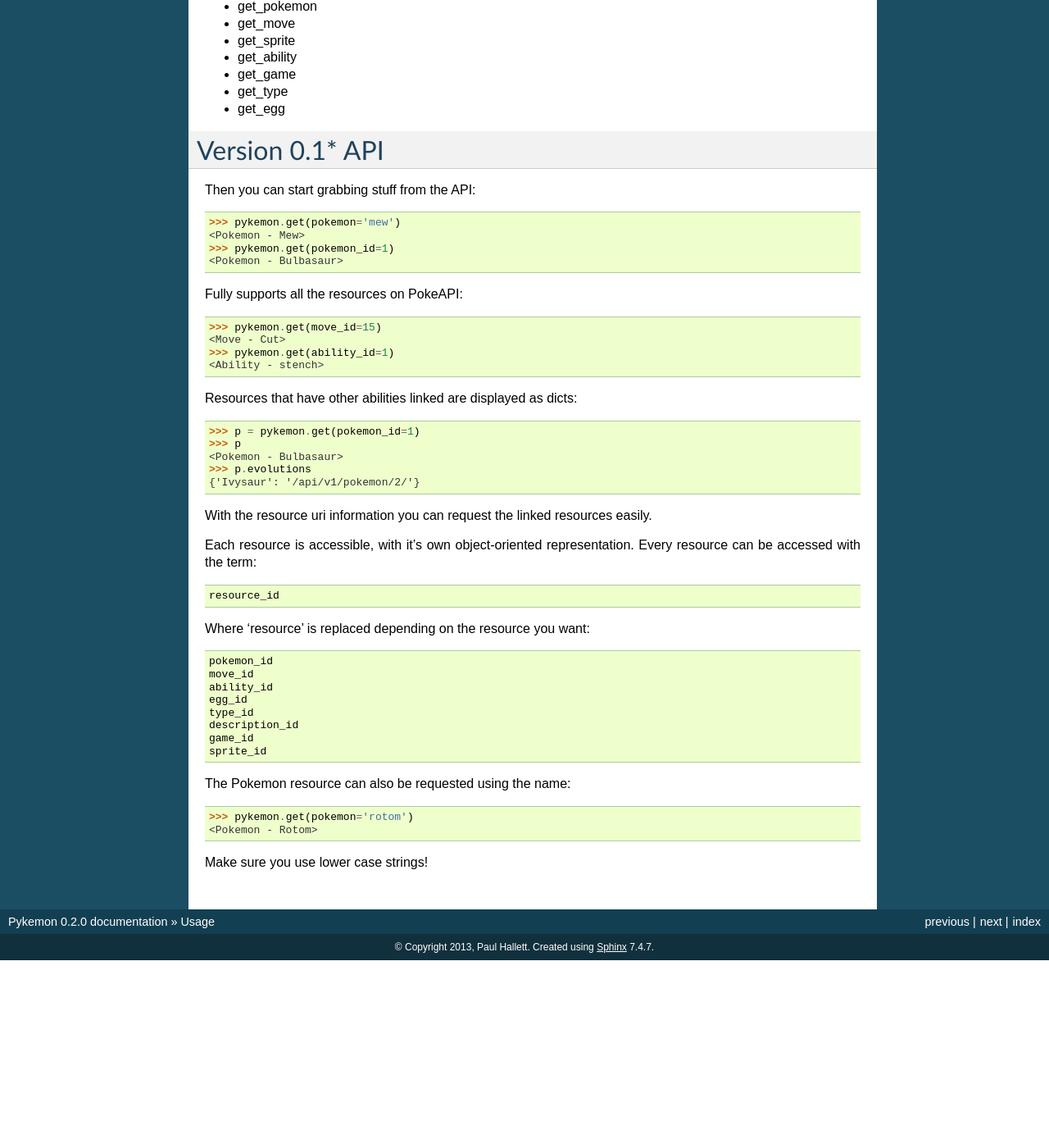
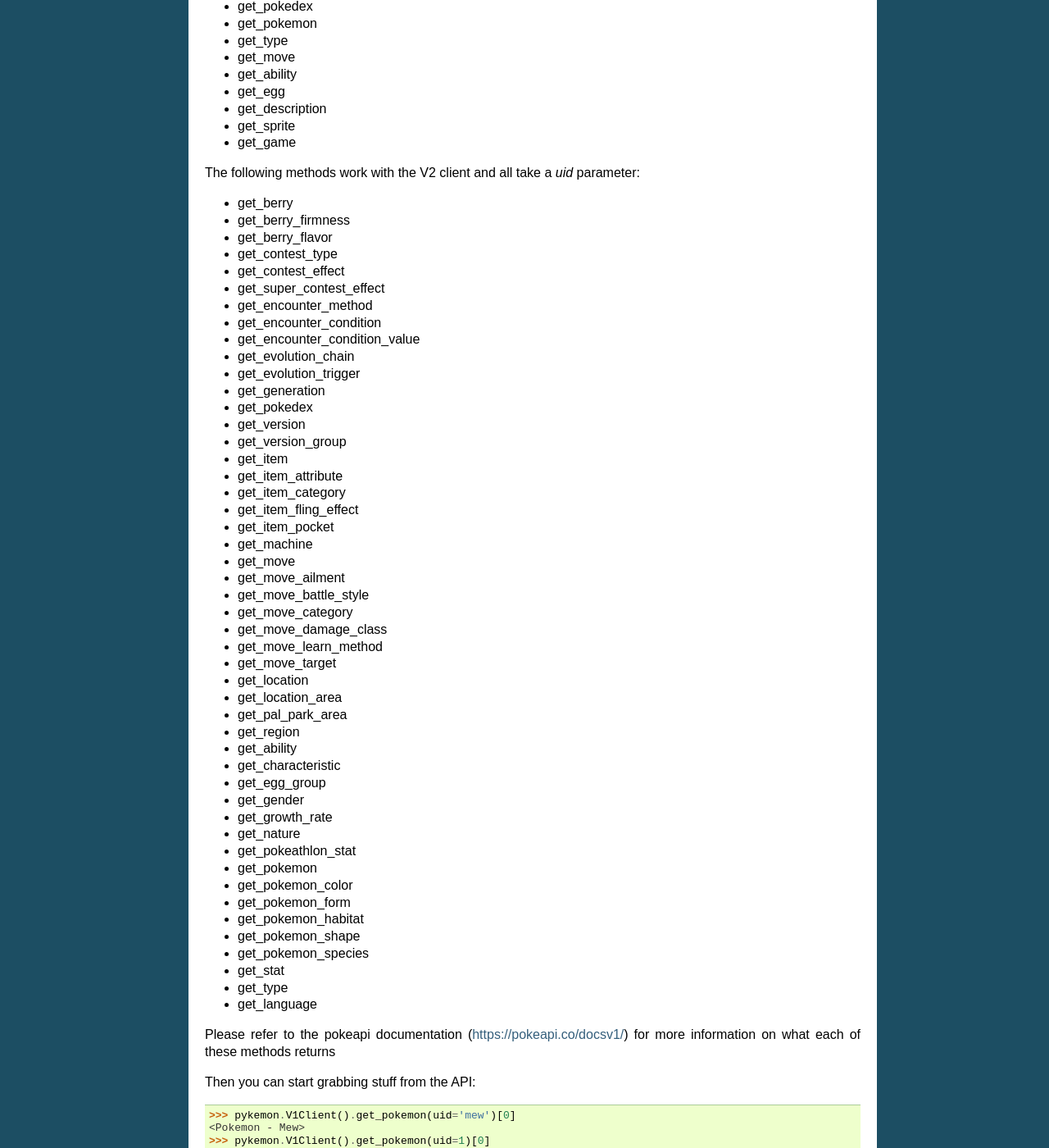
Before and after one commit to PokeAPI/pokepy, a Sphinx documentation site: the page built from docs/usage.rst, in a window 1280 px wide and 1400 px high, scrolled down 416 px. Shown: the whole window at 82% size. Built offline with Sphinx 7.4.7, drawn with Linux system fonts in a browser that asks for light colours; before the commit the page ends 1587 px from its top, so only the background shows below that; some of the changed text lies outside the part shown.

Commit message:
Updated docs

```diff
--- a/README.rst
+++ b/README.rst
@@ -32,7 +32,7 @@ Even simpler:
 .. code-block:: python
 
     >>> import pykemon
-    >>> client = pykemon.V1Client()
+    >>> client = pykemon.V2Client()
     >>> client.get_pokemon(uid=1)
     [<Pokemon - Bulbasaur>]
 
--- a/docs/usage.rst
+++ b/docs/usage.rst
@@ -4,83 +4,117 @@ Usage
 
 To use Pykemon in a project::
 
->>> import pykemon
+    >>> import pykemon
 
-=======
-New API
-=======
+======
+API
+======
 
 Since version 0.2.0, Pykemon now works with `Beckett <https://phalt.github.io/beckett>`_, an easy to use API Client Framework::
 
    >>> client = pykemon.V1Client()
    >>> bulba = client.get_pokemon(uid=1)[0]
-   <Pokemon | Bulbasaur>
+   <Pokemon - Bulbasaur>
    >>> bulba.name
    Bulbasaur
 
-The following methods work with this client and all take a `uid` parameter:
+The following methods work with the V1 client and all take a `uid` parameter:
 
+* get_pokedex
 * get_pokemon
+* get_type
 * get_move
+* get_ability
+* get_egg
+* get_description
 * get_sprite
+* get_game
+
+The following methods work with the V2 client and all take a `uid` parameter:
+
+* get_berry
+* get_berry_firmness
+* get_berry_flavor
+* get_contest_type
+* get_contest_effect
+* get_super_contest_effect
+* get_encounter_method
+* get_encounter_condition
+* get_encounter_condition_value
+* get_evolution_chain
+* get_evolution_trigger
+* get_generation
+* get_pokedex
+* get_version
+* get_version_group
+* get_item
+* get_item_attribute
+* get_item_category
+* get_item_fling_effect
+* get_item_pocket
+* get_machine
+* get_move
+* get_move_ailment
+* get_move_battle_style
+* get_move_category
+* get_move_damage_class
+* get_move_learn_method
+* get_move_target
+* get_location
+* get_location_area
+* get_pal_park_area
+* get_region
 * get_ability
-* get_game
+* get_characteristic
+* get_egg_group
+* get_gender
+* get_growth_rate
+* get_nature
+* get_pokeathlon_stat
+* get_pokemon
+* get_pokemon_color
+* get_pokemon_form
+* get_pokemon_habitat
+* get_pokemon_shape
+* get_pokemon_species
+* get_stat
 * get_type
-* get_egg
+* get_language
 
-
-================
-Version 0.1* API
-================
+Please refer to the pokeapi documentation (https://pokeapi.co/docsv1/) for more information on what each of these methods returns
 
 Then you can start grabbing stuff from the API::
 
-    >>> pykemon.get(pokemon='mew')
+    >>> pykemon.V1Client().get_pokemon(uid='mew')[0]
     <Pokemon - Mew>
-    >>> pykemon.get(pokemon_id=1)
+    >>> pykemon.V1Client().get_pokemon(uid=1)[0]
     <Pokemon - Bulbasaur>
 
-Fully supports all the resources on PokeAPI::
+Fully supports all the resources of both V1 and V2 PokeAPI::
 
-    >>> pykemon.get(move_id=15)
+    >>> pykemon.V1Client().get_move(uid=15)[0]
     <Move - Cut>
-    >>> pykemon.get(ability_id=1)
+    >>> pykemon.V2Client().get_ability(uid=15)[0]
     <Ability - stench>
 
 Resources that have other abilities linked are displayed as dicts::
 
-    >>> p = pykemon.get(pokemon_id=1)
+    >>> p = pykemon.V2Client().get_pokemon(uid=1)[0]
     >>> p
     <Pokemon - Bulbasaur>
-    >>> p.evolutions
-    {'Ivysaur': '/api/v1/pokemon/2/'}
+    >>> p.types
+    [{u'slot': 2, u'type': {u'url': u'https://pokeapi.co/api/v2/type/4/', u'name': u'poison'}}, {u'slot': 1, u'type': {u'url': u'https://pokeapi.co/api/v2/type/12/', u'name': u'grass'}}]
+
 
 With the resource uri information you can request the linked resources easily.
 
+==========
+Options
+==========
 
-=====
-Options
-====
+Most resources can be requested by using either the name or id::
 
-Each resource is accessible, with it's own object-oriented representation.
-Every resource can be accessed with the term::
-
-    resource_id
-
-Where 'resource' is replaced depending on the resource you want::
-
-    pokemon_id
-    move_id
-    ability_id
-    egg_id
-    type_id
-    description_id
-    game_id
-    sprite_id
-
-The Pokemon resource can also be requested using the name:
-
-    >>> pykemon.get(pokemon='rotom')
+    >>> pykemon.V2Client().get_pokemon(uid='rotom')[0]
     <Pokemon - Rotom>
 
 Make sure you use lower case strings!
--- a/setup.py
+++ b/setup.py
@@ -19,7 +19,7 @@ history = open('HISTORY.rst').read().replace('.. :changelog:', '')
 
 setup(
     name='pykemon',
-    version='0.2.0',
+    version='0.3.0',
     description='A Python wrapper for PokeAPI',
     long_description=readme + '\n\n' + history,
     author='Paul Hallett',
```
Also changed, not shown: HISTORY.rst (+7 -0 lines), docs/pykemon.rst (+6 -14 lines), pykemon/__init__.py (+11 -7 lines), requirements.txt (+3 -6 lines), 1 other file.
